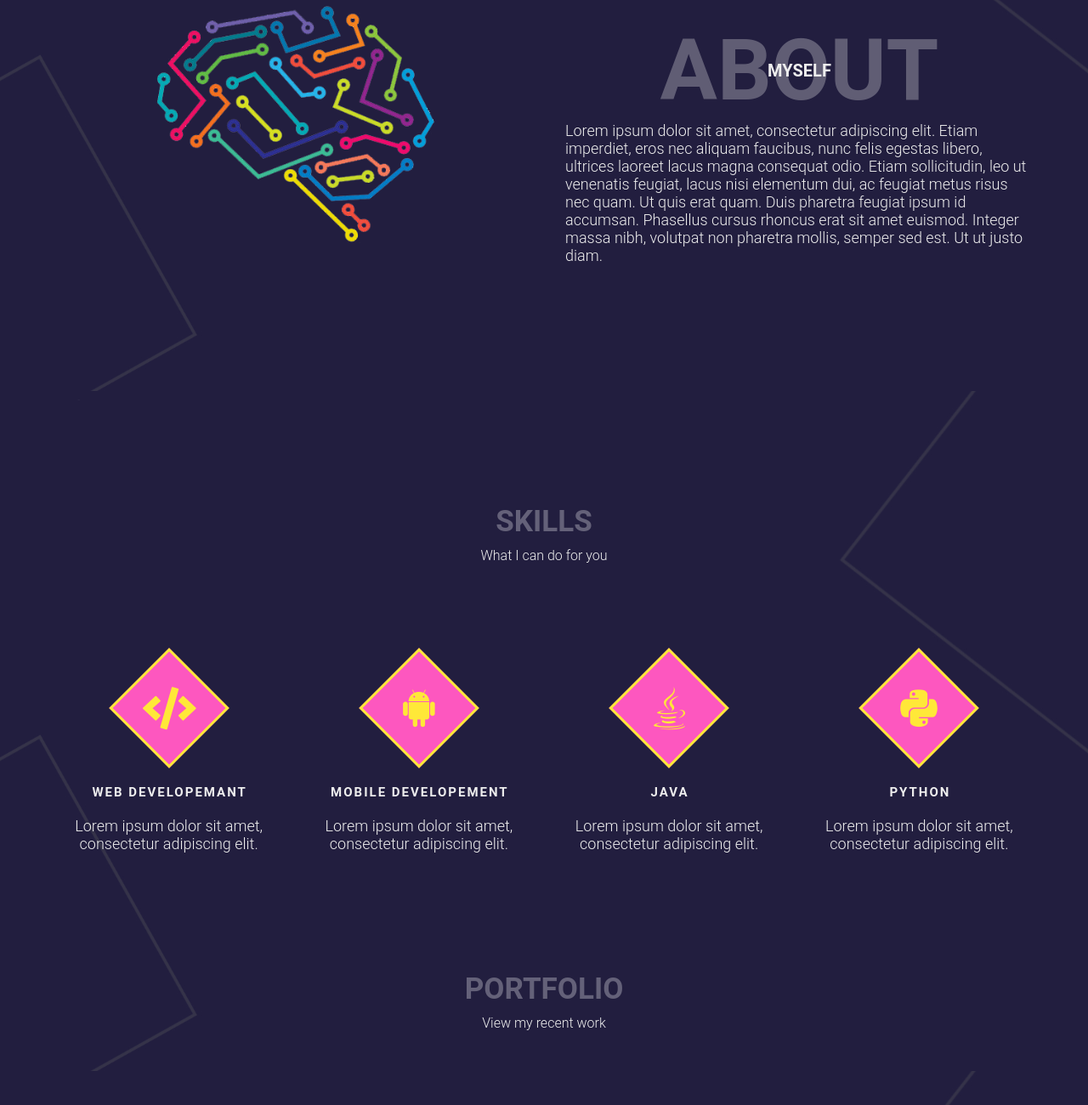
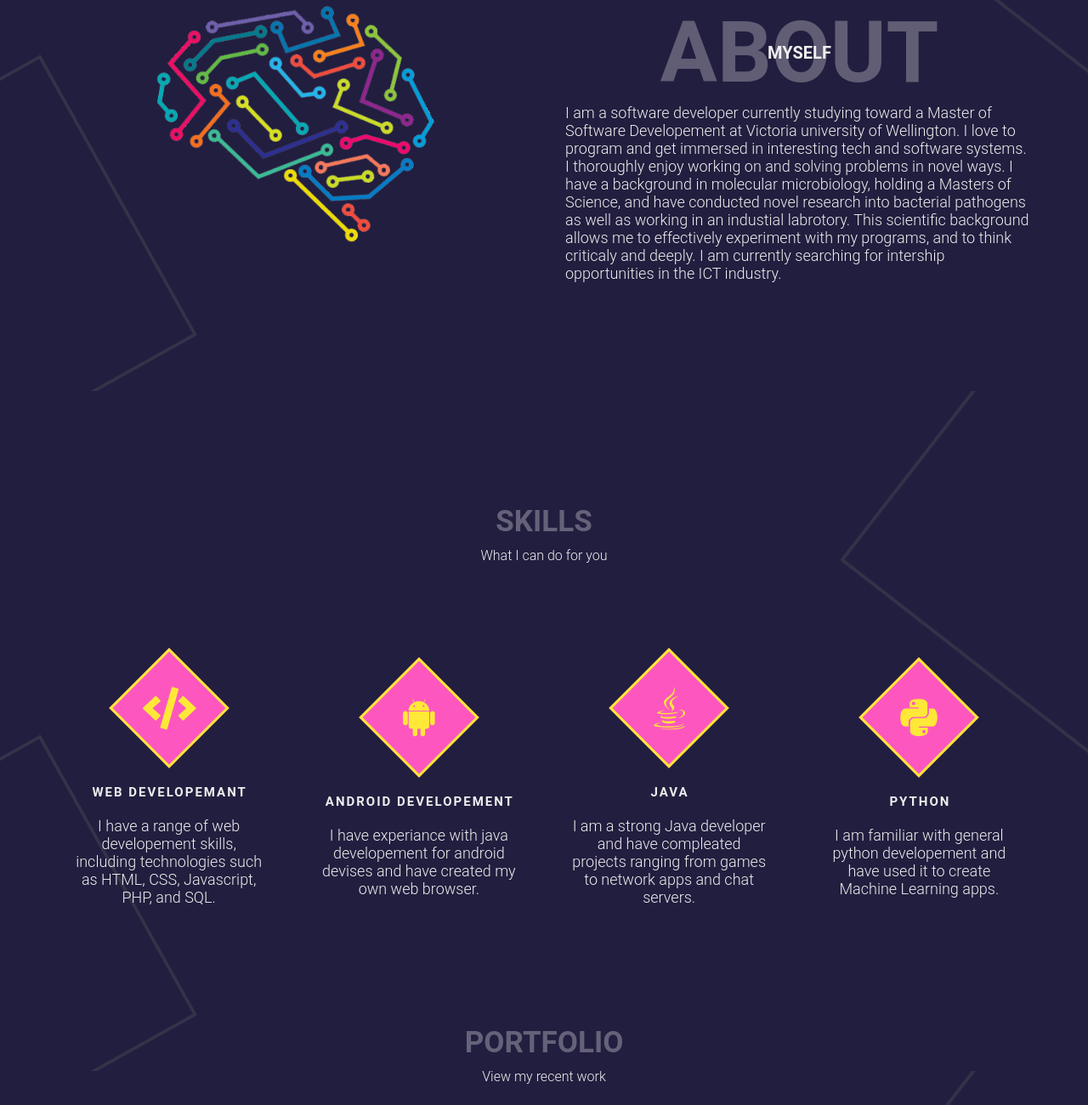
Before and after one commit to Haydn202/Website, a plain HTML site: page index.html in a window 1280 px wide. Shown: the part 1140-2440 px from the top of the page at 85% size. Drawn offline with nearby package versions, Linux system fonts and the light colour scheme; a web font is replaced by a local one.

Commit message:
Update index.html

```diff
--- a/index.html
+++ b/index.html
@@ -60,10 +60,11 @@
 					<h6>Myself</h6>
 				</div>
 				<p>
-				Lorem ipsum dolor sit amet, consectetur adipiscing elit. Etiam imperdiet, eros nec aliquam faucibus, nunc felis egestas libero,
-				ultrices laoreet lacus magna consequat odio. Etiam sollicitudin, leo ut venenatis feugiat, lacus nisi elementum dui, ac feugiat
-				metus risus nec quam. Ut quis erat quam. Duis pharetra feugiat ipsum id accumsan. Phasellus cursus rhoncus erat sit amet euismod.
-				 Integer massa nibh, volutpat non pharetra mollis, semper sed est. Ut ut justo diam.
+				I am a software developer currently studying toward a Master of Software Developement at Victoria university of Wellington.
+I love to program and get immersed in interesting tech and software systems. I thoroughly enjoy working on and solving problems in novel ways. I have a background
+in molecular microbiology, holding a Masters of Science, and have conducted novel research into bacterial pathogens as well as working in an industial labrotory. This
+scientific background allows me to effectively experiment with my programs, and to think criticaly and deeply. I am currently searching for intership opportunities in
+					the ICT industry.
 				</p>
 
 			</div>
@@ -82,16 +83,16 @@
 				</div>
 				<h1>Web Developemant</h1>
 				<p>
-				Lorem ipsum dolor sit amet, consectetur adipiscing elit.
+				I have a range of web developement skills, including technologies such as HTML, CSS, Javascript, PHP, and SQL.
 				</p>
 			</div>
 			<div class="skill" data-aos="fade-in" data-aos-delay="400">
 				<div class="icon-container">
 				<i class="fab fa-android"></i>
 				</div>
-				<h1>Mobile Developement</h1>
+				<h1>Android Developement</h1>
 				<p>
-				Lorem ipsum dolor sit amet, consectetur adipiscing elit.
+				I have experiance with java developement for android devises and have created my own web browser.
 				</p>
 			</div>
 			<div class="skill" data-aos="fade-in" data-aos-delay="600">
@@ -100,7 +101,7 @@
 				</div>
 				<h1>Java</h1>
 				<p>
-				Lorem ipsum dolor sit amet, consectetur adipiscing elit.
+				I am a strong Java developer and have compleated projects ranging from games to network apps and chat servers.
 				</p>
 			</div>
 			<div class="skill" data-aos="fade-in" data-aos-delay="800">
@@ -109,7 +110,7 @@
 				</div>
 				<h1>Python</h1>
 				<p>
-				Lorem ipsum dolor sit amet, consectetur adipiscing elit.
+				I am familiar with general python developement and have used it to create Machine Learning apps.
 				</p>
 			</div>
 			</div>
@@ -181,8 +182,8 @@ in july 2021. I have learent many professional programing skill, especially obje
 					</li>
 					<li class=date date-date="2018-2020">
 						<h1>National Center for Infectious Disease and Biosecurity</h1>
-						<p>I worked in a diagnostics team as a seinor labrotory technition, where I ran labrotory tests and lead a small team of
-technitions. Here I learnt what is needed to maintain a teams high level of productivity, how to work as a tight knit team, and how to lead by example</p>
+						<p>I worked in a diagnostics team as a seinor labrotory technician, where I ran labrotory tests and lead a small team of
+technicians. Here I learnt what is needed to maintain a teams high level of productivity, how to work as a tight knit team, and how to lead by example</p>
 					</li>
 					<li class=date date-date="2016-2018">
 						<h1>Master of Molecular Microbiology</h1>
```
